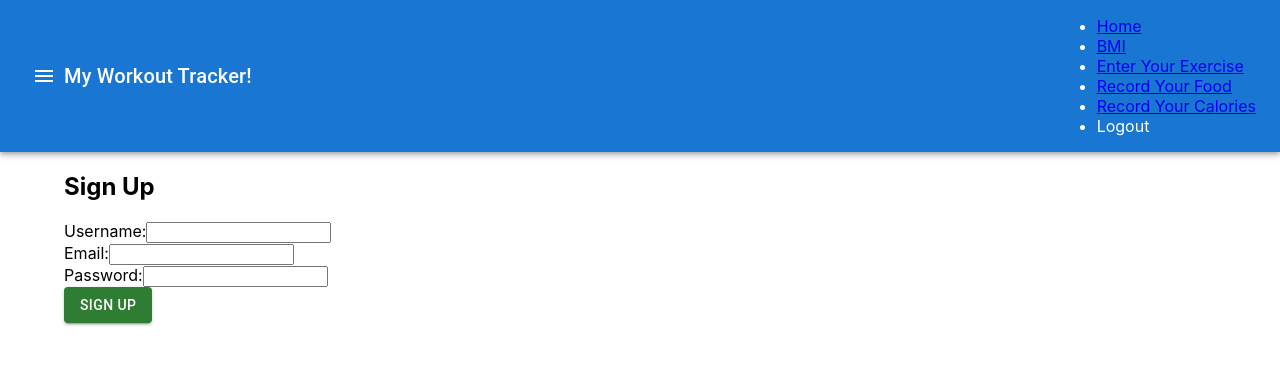
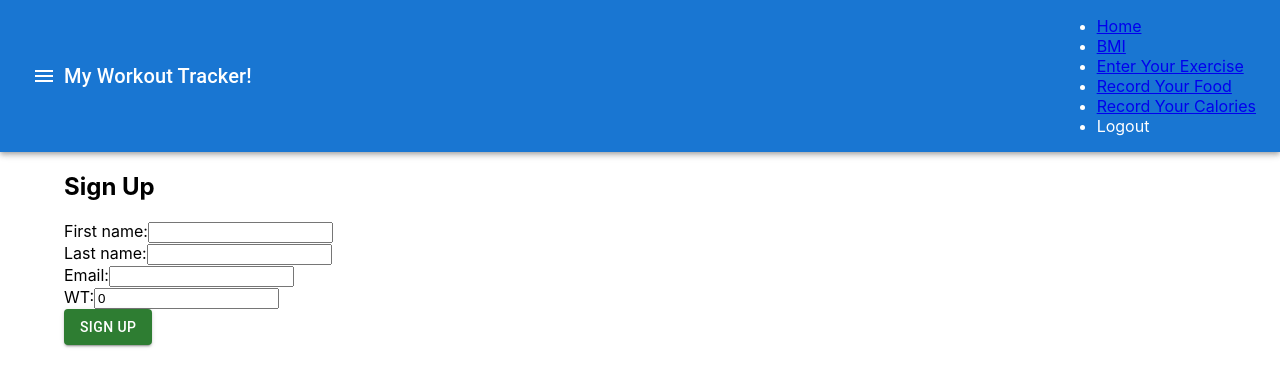
Before and after one commit to j3553pat/workout-tracker-app, a React (Create React App) app: page /signup in a window 1280 px wide. Shown: the top 386 px of the page. Built offline with nearby package versions, Linux system fonts and the light colour scheme.

Commit message:
fixe the log in must need a log out functionality

```diff
--- a/package.json
+++ b/package.json
@@ -3,6 +3,7 @@
   "version": "0.1.0",
   "private": true,
   "dependencies": {
+    "@auth0/auth0-react": "^2.2.0",
     "@emotion/react": "^11.11.1",
     "@emotion/styled": "^11.11.0",
     "@mui/icons-material": "^5.13.7",
--- a/src/Router.js
+++ b/src/Router.js
@@ -1,6 +1,6 @@
 import React from 'react';
 import { Routes, Route, Navigate } from 'react-router';
-import BMI from './components/BMI';
+// import BMI from './components/BMI';
 import Login from './components/Login';
 import Home from './components/Home'
 import CalorieIntake from './containers/CalorieIntake';
@@ -30,7 +30,7 @@ import SignUp from './components/SignUp';
   return (
     <Routes>
       {/* <Route path='/calorieintake' element={<ProtectedRoute component={CalorieIntake} />} /> */}
-      <Route path='/bmi' element={<ProtectedRoute component={BMI} />} />
+      {/* <Route path='/bmi' element={<ProtectedRoute component={BMI} />} /> */}
       <Route path ='/exerciseentry' element={<ProtectedRoute component={ExerciseEntry} />} />
       <Route path ='/foodintake' element={<ProtectedRoute component={FoodIntake} />} />
       <Route path='/login' element={<Login/>} />
--- a/src/components/FoodIntake.js
+++ b/src/components/FoodIntake.js
@@ -2,19 +2,19 @@ import React from 'react'
 
 function FoodIntake() {
 
-  const [foodIntake, setFoodIntake] = useState('');
-  const [date, setDate] = useState('');
+  // const [foodIntake, setFoodIntake] = useState('');
+  // const [date, setDate] = useState('');
 
-  const handleSubmit = (e) => {
-    e.preventDefault();
-    console.log('Food Intake:', foodIntake);
-    console.log('Date:', date);
-  };
+  // const handleSubmit = (e) => {
+  //   e.preventDefault();
+  //   console.log('Food Intake:', foodIntake);
+  //   console.log('Date:', date);
+  // };
 
   return (
     <div className="App">
     <h1>Food Intake Tracker</h1>
-    <form onSubmit={handleSubmit}>
+    {/* <form onSubmit={handleSubmit}>
       <div>
         <label>Food Intake Entry:</label>
         <input
@@ -32,7 +32,7 @@ function FoodIntake() {
         />
       </div>
       <button type="submit">Submit</button>
-    </form>
+    </form> */}
   </div>
   )
 }
--- a/src/components/Login.js
+++ b/src/components/Login.js
@@ -8,8 +8,8 @@ const Login = () => {
   const navigate = useNavigate();
 
   const [state, setState] = useState({
-    username: "",
-    password: "",
+    email: "",
+    first_name: "",
   });
 
   const handleTextChange = (e) => {
@@ -28,7 +28,8 @@ const Login = () => {
     document.cookie = cookie.serialize("loggedIn", "true", {
       maxAge: 200 * 1,
     });
-    navigate("/login");
+    navigate("/foodintake");
+    console.log("Logged In")
   };
 
   return (
@@ -39,9 +40,9 @@ const Login = () => {
           <TextField
             required
             onChange={handleTextChange}
-            value={state.username}
-            name="username"
-            label="Username"
+            value={state.email}
+            name="email"
+            label="email"
             type="text"
             variant="standard"
           />
@@ -49,10 +50,10 @@ const Login = () => {
           <TextField
             required
             onChange={handleTextChange}
-            value={state.password}
-            name="password"
-            label="Password"
-            type="password"
+            value={state.first_name}
+            name="first_name"
+            label="first name:"
+            type="text"
             variant="standard"
           />
           <br></br>
--- a/src/components/SignUp.js
+++ b/src/components/SignUp.js
@@ -4,9 +4,10 @@ import { Container, Button } from '@mui/material'
 
 const SignUp = ({ setSignedUp }) => {
   const [formData, setFormData] = useState({
-    username: "",
+    first_name: "",
+    last_name: "",
     email: "",
-    password: "",
+     WT: 0
   });
 
   const handleChange = (e) => {
@@ -19,22 +20,33 @@ const SignUp = ({ setSignedUp }) => {
 
   const handleSubmit = (e) => {
     e.preventDefault();
-    axios.post("/api/signup", formData).then(() => {
+    axios.post("http://localhost:4000/auth/signup", formData).then(() => {
       setSignedUp(true);
+      console.log("it works!")
     });
   };
 
   return (
-    <div>
+    <div className="SignUp">
       <Container>
       <h2>Sign Up</h2>
       <form onSubmit={handleSubmit}>
         <div>
-          <label htmlFor="username">Username:</label>
+          <label htmlFor="first_name">First name:</label>
           <input
             type="text"
-            name="username"
-            value={formData.username}
+            name="first_name"
+            value={formData.first_name}
+            onChange={handleChange}
+            required
+          />
+        </div>
+        <div>
+          <label htmlFor="last_name">Last name:</label>
+          <input
+            type="text"
+            name="last_name"
+            value={formData.last_name}
             onChange={handleChange}
             required
           />
@@ -50,11 +62,11 @@ const SignUp = ({ setSignedUp }) => {
           />
         </div>
         <div>
-          <label htmlFor="password">Password:</label>
+          <label htmlFor="WT">WT:</label>
           <input
-            type="password"
-            name="password"
-            value={formData.password}
+            type="number"
+            name="WT"
+            value={formData.WT}
             onChange={handleChange}
             required
           />
```
Also changed, not shown: 1 other file (tests, documents, lock files or other folders).
